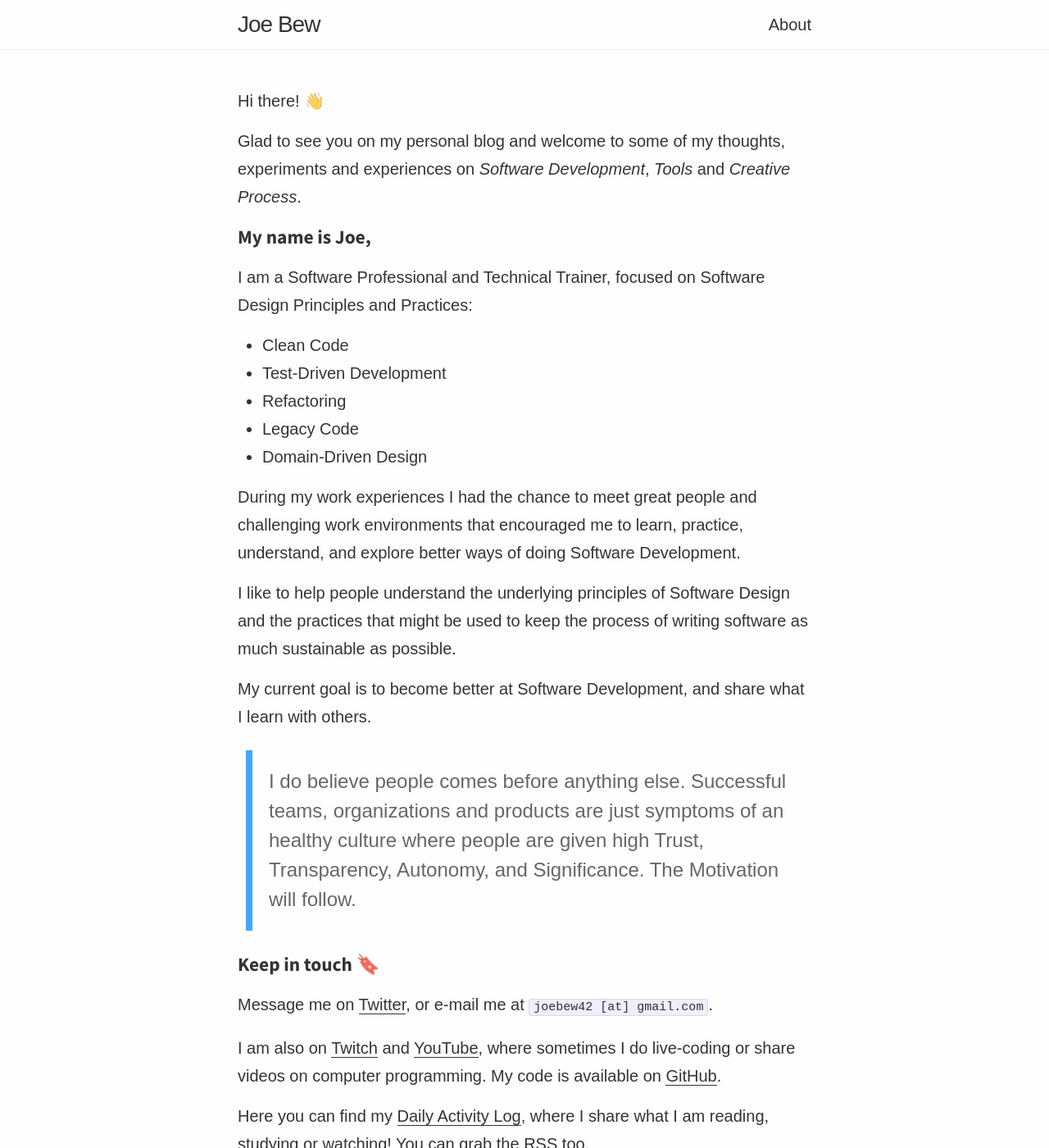
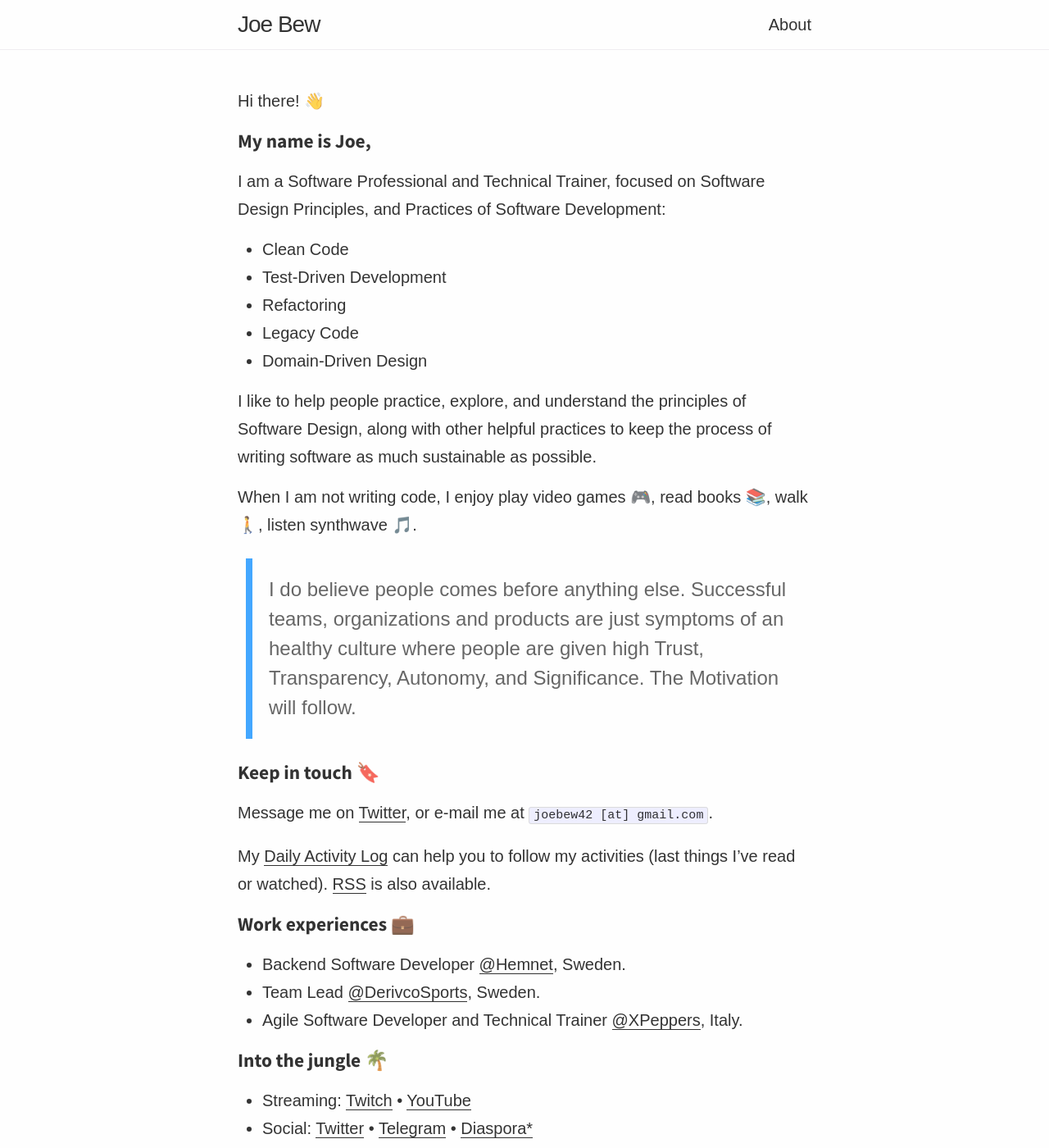
Before and after one commit to joebew42/joebew42.github.io, a Jekyll site: the page built from about.md, in a window 1280 px wide and 1400 px high. Shown: the whole window at 82% size. Built offline with Jekyll 4.4.1, drawn with Linux system fonts in a browser that asks for light colours; emoji names are drawn with the system emoji font; some web fonts are replaced; some of the changed text lies outside the part shown.

Commit message:
shorten readme

```diff
--- a/about.md
+++ b/about.md
@@ -6,11 +6,9 @@ permalink: /about/
 
 Hi there! :wave:
 
-Glad to see you on my personal blog and welcome to some of my thoughts, experiments and experiences on _Software Development_, _Tools_ and _Creative Process_.
-
 ### My name is Joe,
 
-I am a Software Professional and Technical Trainer, focused on Software Design Principles and Practices:
+I am a Software Professional and Technical Trainer, focused on Software Design Principles, and Practices of Software Development:
 
 - Clean Code
 - Test-Driven Development
@@ -18,11 +16,9 @@ I am a Software Professional and Technical Trainer, focused on Software Design P
 - Legacy Code
 - Domain-Driven Design
 
-During my work experiences I had the chance to meet great people and challenging work environments that encouraged me to learn, practice, understand, and explore better ways of doing Software Development.
+I like to help people practice, explore, and understand the principles of Software Design, along with other helpful practices to keep the process of writing software as much sustainable as possible.
 
-I like to help people understand the underlying principles of Software Design and the practices that might be used to keep the process of writing software as much sustainable as possible.
-
-My current goal is to become better at Software Development, and share what I learn with others.
+When I am not writing code, I enjoy play video games :video_game:, read books :books:, walk :walking:, listen synthwave :musical_note:.
 
 > I do believe people comes before anything else. Successful teams, organizations and products are just symptoms of an healthy culture where people are given high Trust, Transparency, Autonomy, and Significance. The Motivation will follow.
 
@@ -30,9 +26,7 @@ My current goal is to become better at Software Development, and share what I le
 
 Message me on [Twitter](https://twitter.com/joebew42), or e-mail me at `joebew42 [at] gmail.com`.
 
-I am also on [Twitch](https://twitch.tv/joebew42) and [YouTube](https://www.youtube.com/channel/UCEt-X-5yZ86SYTNDbSQgVAQ), where sometimes I do live-coding or share videos on computer programming. My code is available on [GitHub](https://github.com/joebew42).
-
-Here you can find my [Daily Activity Log](http://joebew42.github.io/events.xml), where I share what I am reading, studying or watching! You can [grab the RSS](https://daily2rss.herokuapp.com/rss/?url=http://joebew42.github.io/events) too.
+My [Daily Activity Log](http://joebew42.github.io/events.xml) can help you to follow my activities (last things I've read or watched). [RSS](https://daily2rss.herokuapp.com/rss/?url=http://joebew42.github.io/events) is also available.
 
 ### Work experiences :briefcase:
 
@@ -42,6 +36,7 @@ Here you can find my [Daily Activity Log](http://joebew42.github.io/events.xml),
 
 ### Into the jungle :palm_tree:
 
+- Streaming: [Twitch](https://twitch.tv/joebew42) • [YouTube](https://www.youtube.com/channel/UCEt-X-5yZ86SYTNDbSQgVAQ)
 - Social: [Twitter](https://twitter.com/joebew42) • [Telegram](https://t.me/joebew42) • [Diaspora*](https://joindiaspora.com/people/fdc8e995614a2609)
-- Code: [Twitch](https://twitch.tv/joebew42) • [YouTube](https://www.youtube.com/channel/UCEt-X-5yZ86SYTNDbSQgVAQ) • [GitHub](https://github.com/joebew42) • [GitLab](https://gitlab.com/joebew42)
+- Code: [GitHub](https://github.com/joebew42) • [GitLab](https://gitlab.com/joebew42)
 - Slack: [Software Crafters](http://slack.softwarecraftsmanship.org/)
```
